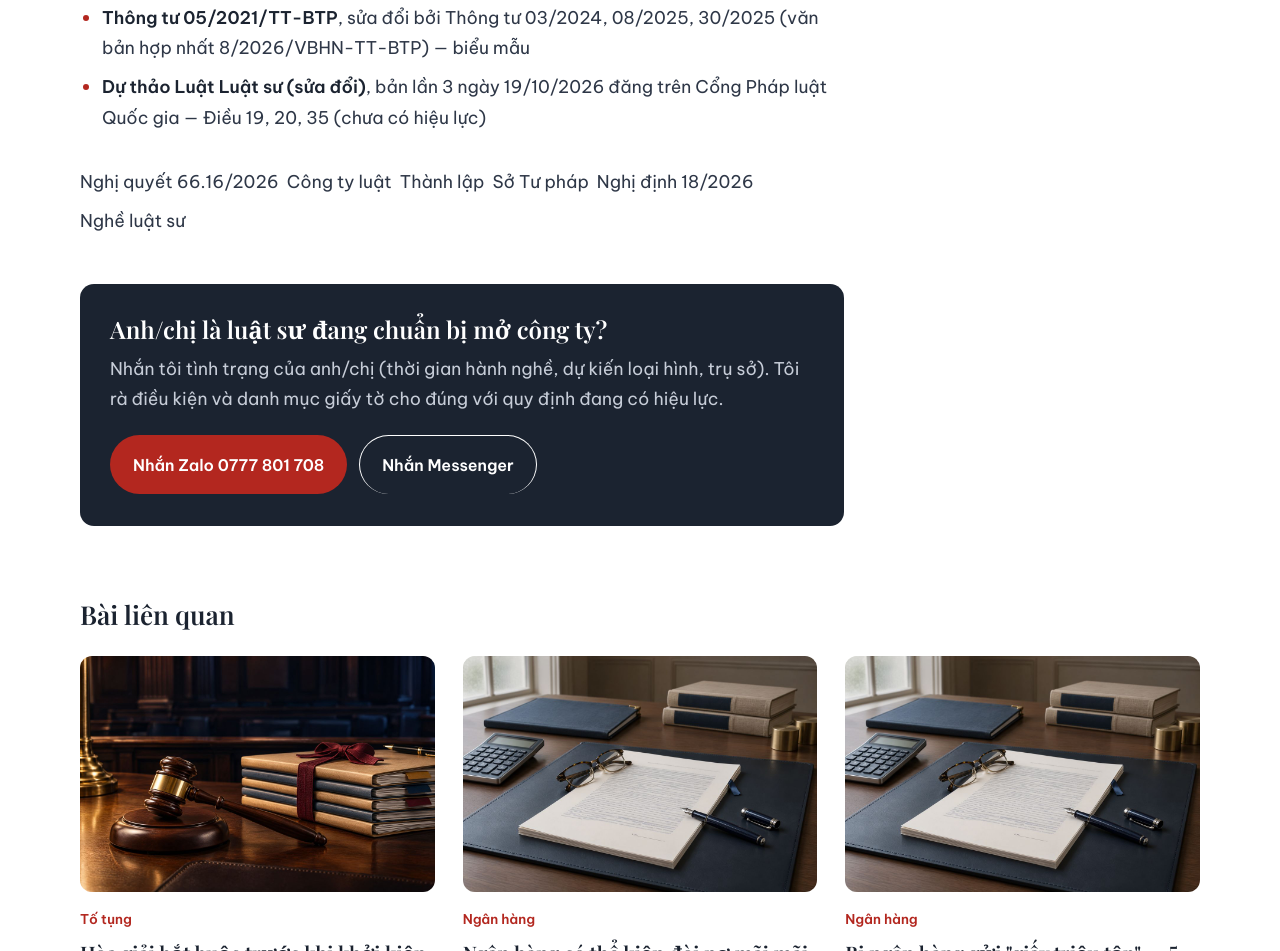
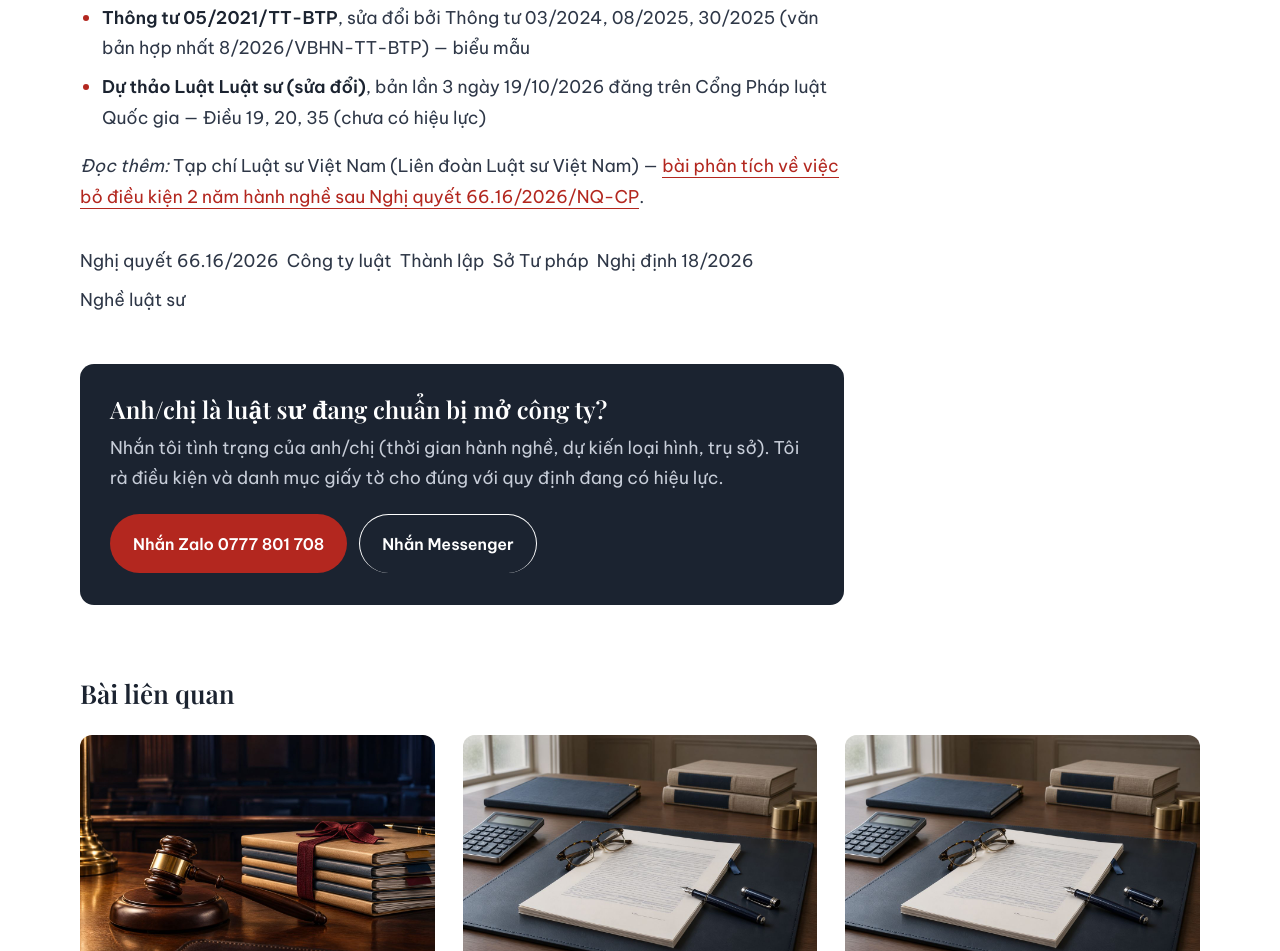
Before and after one commit to thunguyenhong030596-coder/luatsunguyenquangan.site, a plain HTML site: page thu-tuc-thanh-lap-cong-ty-luat-2026.html in a window 1280 px wide. Shown: the part 7718-8669 px from the top of the page. Drawn offline with nearby package versions, Linux system fonts and the light colour scheme; a web font is replaced by a local one.

Commit message:
Them link bai LSVN ve NQ 66.16/2026

```diff
--- a/thu-tuc-thanh-lap-cong-ty-luat-2026.html
+++ b/thu-tuc-thanh-lap-cong-ty-luat-2026.html
@@ -124,6 +124,7 @@
   <li><strong>Thông tư 05/2021/TT-BTP</strong>, sửa đổi bởi Thông tư 03/2024, 08/2025, 30/2025 (văn bản hợp nhất 8/2026/VBHN-TT-BTP) — biểu mẫu</li>
   <li><strong>Dự thảo Luật Luật sư (sửa đổi)</strong>, bản lần 3 ngày 19/10/2026 đăng trên Cổng Pháp luật Quốc gia — Điều 19, 20, 35 (chưa có hiệu lực)</li>
 </ul>
+<p><em>Đọc thêm:</em> Tạp chí Luật sư Việt Nam (Liên đoàn Luật sư Việt Nam) — <a href="https://lsvn.vn/to-chuc-hanh-nghe-luat-su-ky-hop-dong-cong-tac-voi-luat-su-de-ne-dong-bao-hiem-xa-hoi-co-ton-tai-co-so-phap-ly-hay-khong-a173027.html" target="_blank" rel="noopener">bài phân tích về việc bỏ điều kiện 2 năm hành nghề sau Nghị quyết 66.16/2026/NQ-CP</a>.</p>
 <div class="tags-wrap"><span>Nghị quyết 66.16/2026</span><span>Công ty luật</span><span>Thành lập</span><span>Sở Tư pháp</span><span>Nghị định 18/2026</span><span>Nghề luật sư</span></div>
 
     <div class="art-cta">
```
